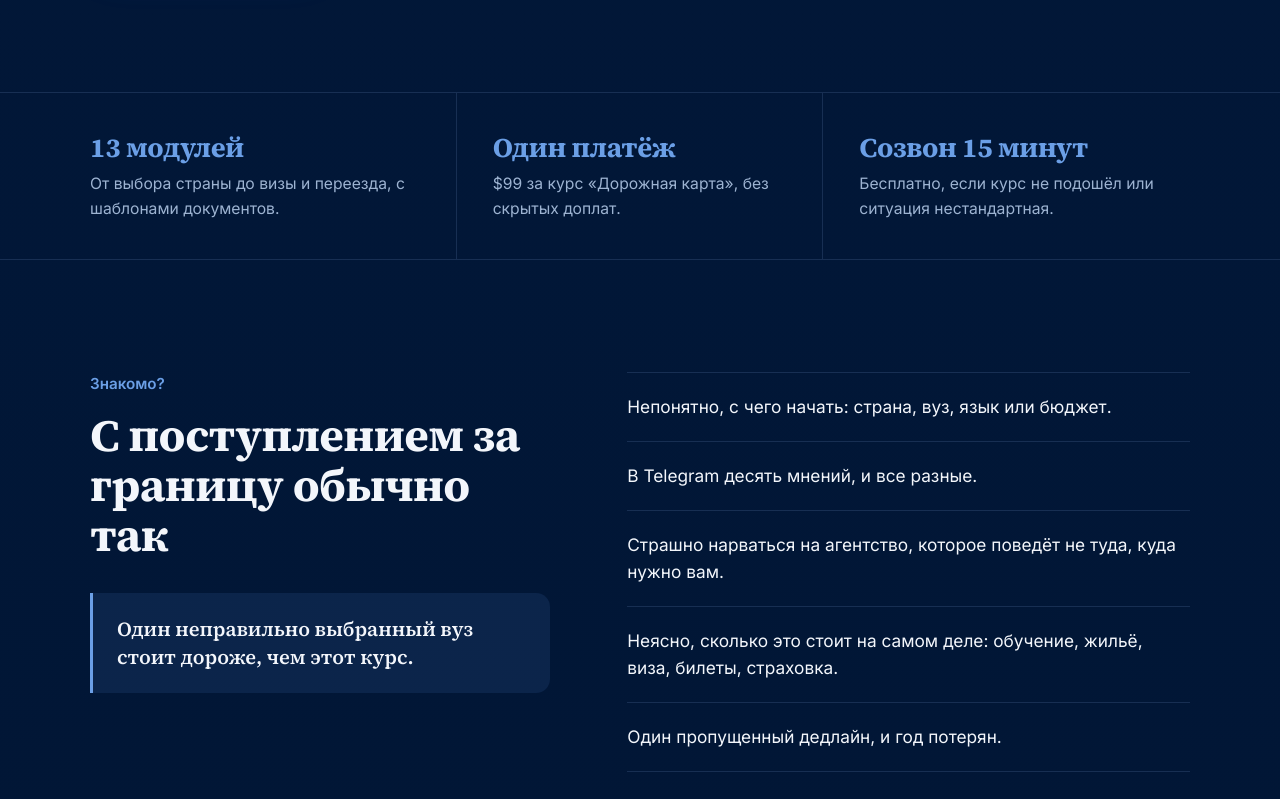
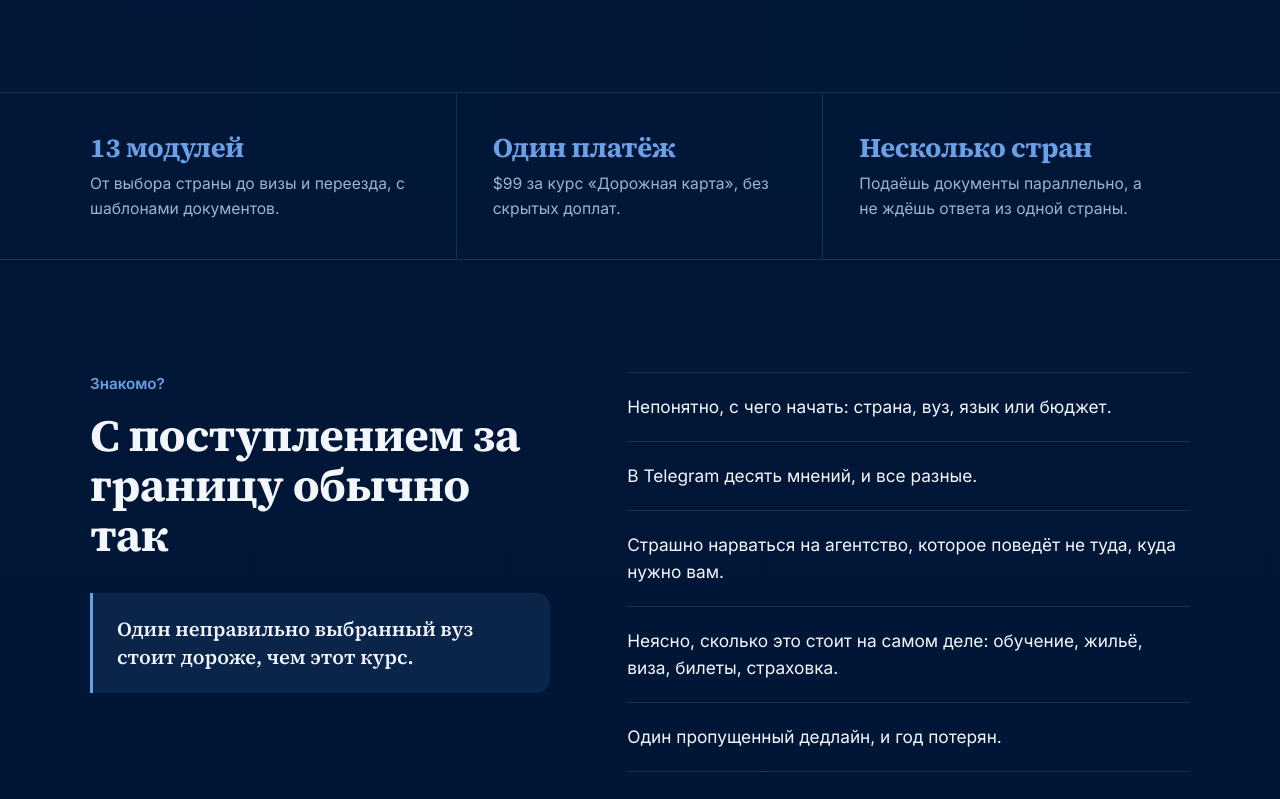
Before and after one commit to Chelovek2343/lms-course, a Next.js app: page / in a window 1280 px wide. Shown: the part 1281-2080 px from the top of the page. Built offline with nearby package versions, Linux system fonts and the light colour scheme.

Commit message:
Update course details in page.js
Replaced information about a 15-minute call with details on multiple countries for document submission.

```diff
--- a/app/page.js
+++ b/app/page.js
@@ -326,7 +326,7 @@ const PAGE_HTML = `
   <div class="wrap cols">
     <div class="col"><h3>13 модулей</h3><p>От выбора страны до визы и переезда, с шаблонами документов.</p></div>
     <div class="col"><h3>Один платёж</h3><p>$99 за курс «Дорожная карта», без скрытых доплат.</p></div>
-    <div class="col"><h3>Созвон 15 минут</h3><p>Бесплатно, если курс не подошёл или ситуация нестандартная.</p></div>
+    <div class="col"><h3>Несколько стран</h3><p>Подаёшь документы параллельно, а не ждёшь ответа из одной страны.</p></div>
   </div>
 </section>
 
@@ -424,11 +424,6 @@ const PAGE_HTML = `
       </table>
     </div>
     <p class="small">Ориентировочные цифры. Точные суммы и дедлайны всегда проверяйте на официальном сайте программы.</p>
-
-    <div class="note">
-      <b>Про гранты честно</b>
-      <p>Бюджетных мест за рубежом для граждан Кыргызстана очень мало: Китай выделяет 18 государственных стипендий, Казахстан 5 грантов на весь конкурсный набор. Абсолютное большинство поступающих учится платно. Поэтому в курсе мы помогаем составить реалистичный план под ваш бюджет, а не рассчитывать на полный грант.</p>
-    </div>
   </div>
 </section>
 
```
